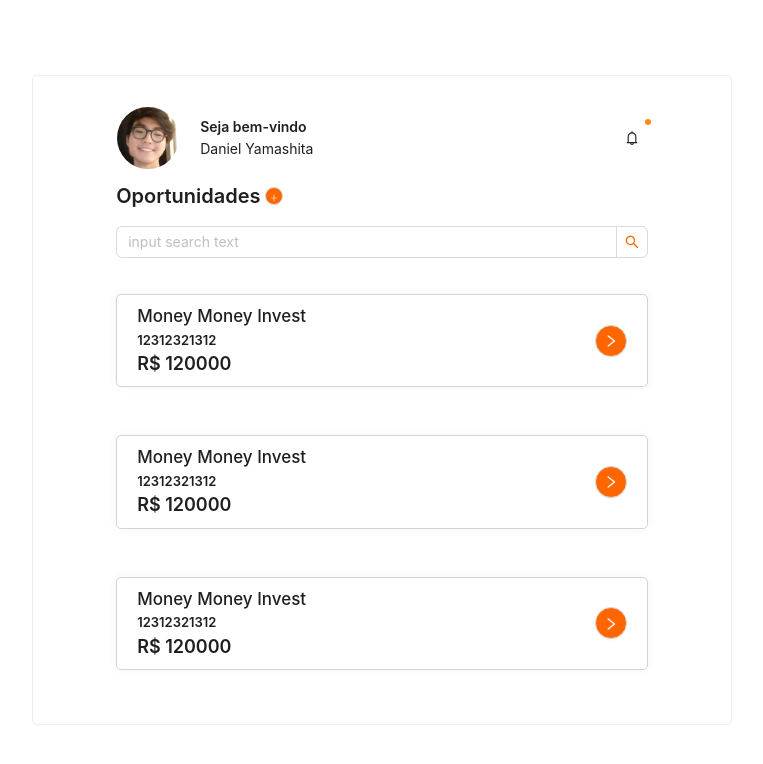
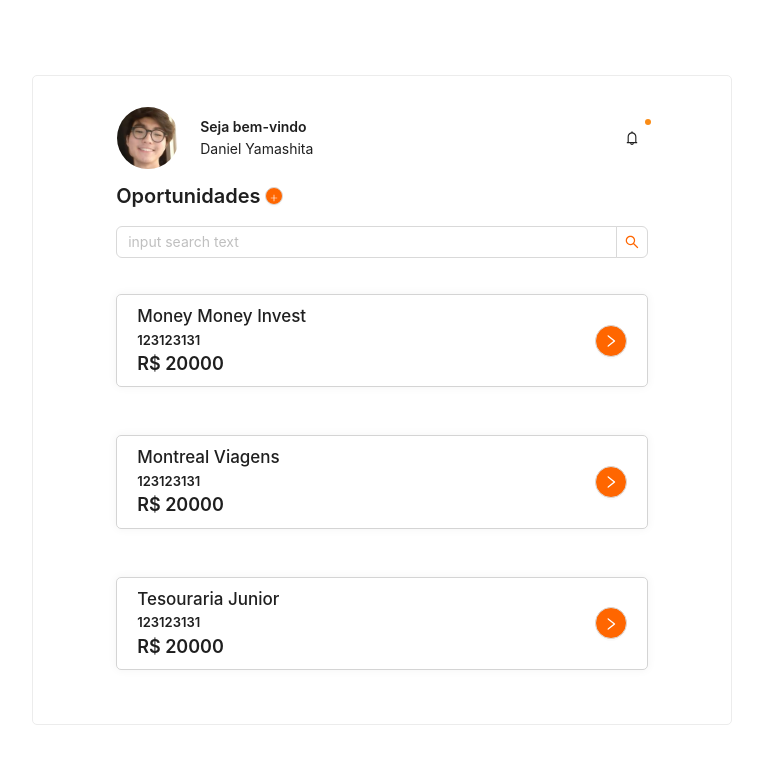
Before and after one commit to YDan08/teste-money-money, a React (Create React App) app: page / in a window 1280 px wide. Shown: the top 764 px of the page, without its empty margins (258-1021 px from the left). Built offline with nearby package versions, Linux system fonts and the light colour scheme; data requests are answered from the project's data file.

Commit message:
feat: adicionar api

```diff
--- a/src/pages/Home/Home.jsx
+++ b/src/pages/Home/Home.jsx
@@ -1,5 +1,6 @@
 import { Avatar, Badge, Button, Col, Row, Typography } from 'antd';
 import { BellOutlined, PlusOutlined } from '@ant-design/icons';
+import { useEffect, useState } from 'react';
 import LayoutDefault from '../../components/LayoutDefault';
 import foto from '../../assets/foto.jpg';
 import {
@@ -11,8 +12,18 @@ import {
   Titulo,
 } from './Home.styled';
 import Solicitacao from '../../components/Solicitacao/Solicitacao';
+import { api } from '../../utils/api';
 
 export const Home = () => {
+  const [solicitacoes, setSolicitacoes] = useState([]);
+
+  useEffect(() => {
+    (async () => {
+      const dados = await api.get('/solicitacoes');
+      setSolicitacoes(dados.data);
+    })();
+  }, []);
+
   return (
     <LayoutDefault>
       <Row justify="center" gutter={[0, 12]}>
@@ -40,27 +51,20 @@ export const Home = () => {
         </Col>
         <Col span={24}>
           <Row justify="center">
-            <Col span={20}>
-              <Solicitacao
-                nomeEmpresa="Money Money Invest"
-                cnpjEmpresa="12312321312"
-                valorSolicitado={120000}
-              />
-            </Col>
-            <Col span={20}>
-              <Solicitacao
-                nomeEmpresa="Money Money Invest"
-                cnpjEmpresa="12312321312"
-                valorSolicitado={120000}
-              />
-            </Col>
-            <Col span={20}>
-              <Solicitacao
-                nomeEmpresa="Money Money Invest"
-                cnpjEmpresa="12312321312"
-                valorSolicitado={120000}
-              />
-            </Col>
+            {solicitacoes.length !== 0 ? (
+              solicitacoes.map((solicitacao) => (
+                <Col span={20} key={solicitacao.nomeEmpresa}>
+                  <Solicitacao
+                    id={solicitacao.id}
+                    nomeEmpresa={solicitacao.nomeEmpresa}
+                    cnpjEmpresa={solicitacao.cnpj}
+                    valorSolicitado={solicitacao.valorSolicitado}
+                  />
+                </Col>
+              ))
+            ) : (
+              <Typography.Text>Não existem solicitações</Typography.Text>
+            )}
           </Row>
         </Col>
       </Row>
```
